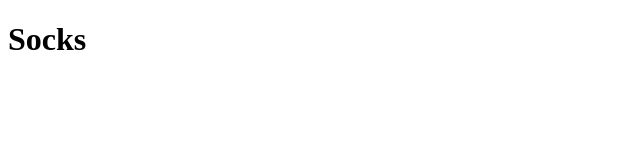
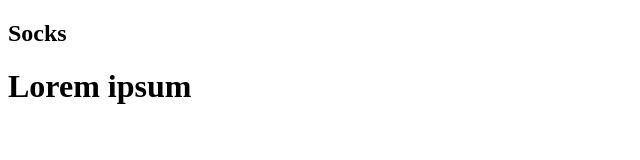
Before and after one commit to brnathanlima/intro-to-vue-js, a plain HTML site: page index.html in a window 1280 px wide. Shown: the whole page, without its empty margins (0-640 px from the left). Drawn offline with nearby package versions, Linux system fonts and the light colour scheme.

Commit message:
Adding a description

```diff
--- a/index.html
+++ b/index.html
@@ -7,7 +7,8 @@
 </head>
 <body>
     <div id="app">
-        <h1>{{ product }}</h1>
+        <h2>{{ product }}</h2>
+        <h1>{{ description }}</h1>
     </div>
     <script src="https://unpkg.com/vue"></script>
     <script src="main.js"></script>
--- a/main.js
+++ b/main.js
@@ -1,6 +1,7 @@
 var app = new Vue({
     el: '#app',
     data: {
-        product: "Socks"
+        product: "Socks",
+        description: "Lorem ipsum"
     }
 });
```
